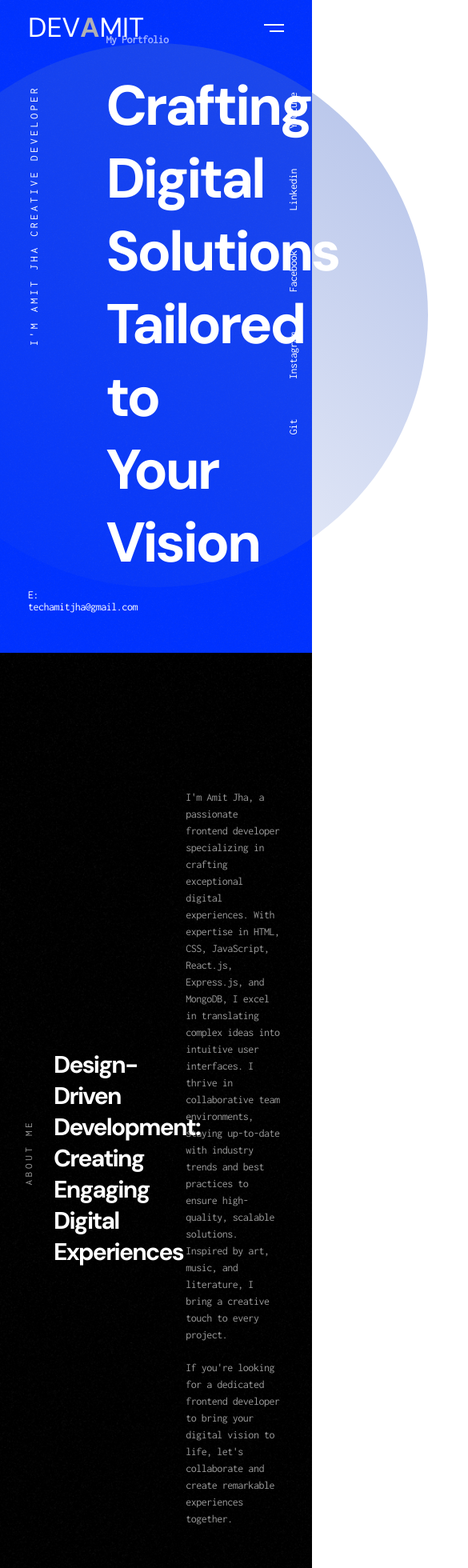
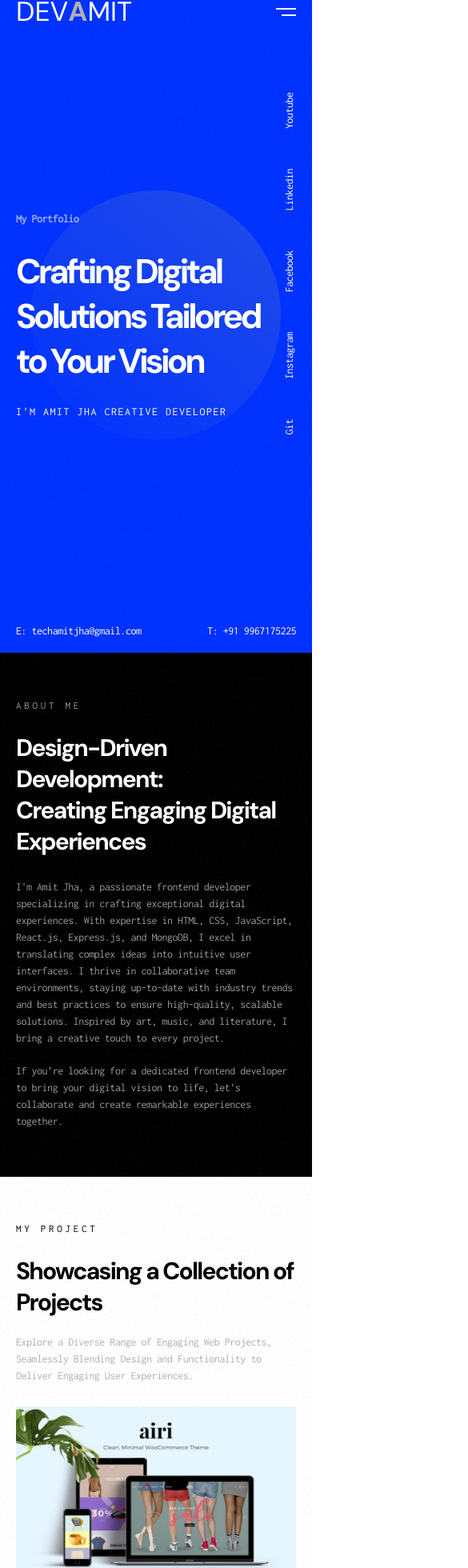
Before and after one commit to devamitjha/devamitjha, a React (Create React App) app: page / in a window 390 px wide. Shown: the part 28-1988 px from the top of the page at 80% size, 585 px wide, since content can reach past the window. Built offline with nearby package versions, Linux system fonts and the light colour scheme.

Commit message:
mobile app

```diff
--- a/src/App.scss
+++ b/src/App.scss
@@ -15,6 +15,9 @@ section{
 }
 .section_container{
     padding: 0 35px;
+    @media(max-width:820px){
+        padding:0 20px;
+    }
 }
 .section_wrapper{
     @extend .d_flex;
--- a/src/components/about/About.js
+++ b/src/components/about/About.js
@@ -11,7 +11,7 @@ const About = () => {
                 <h3>ABOUT ME</h3>
             </div>
             <div className="section_info">
-                <h2>Design-Driven Development: Creating Engaging Digital Experiences</h2>
+                <h2>Design-Driven Development:<br/>Creating Engaging Digital Experiences</h2>
             </div>
         </div>
         <div className="section_right">
--- a/src/components/about/About.scss
+++ b/src/components/about/About.scss
@@ -2,15 +2,33 @@
 .about{
     padding:170px 35px;
     position: relative;
+    @media(max-width:820px){
+        padding:15vw 20px;
+    }
+    br{
+        display:none;
+        @media(max-width:820px){
+            display:block;
+        }
+    }
     .section_wrapper{
         justify-content: space-between;
+        @media(max-width:820px){
+            flex-direction: column;
+        }
         .section_left,
         .section_right{
             width:48%;
+            @media(max-width:820px){
+                width:100%;
+            }
         }
         .section_left{
             padding:0 50px 0 10%;
             position:relative;
+            @media(max-width:820px){
+                padding:0;
+            }
             .section_title{
                 position:absolute;
                 top: 45%;
@@ -19,6 +37,11 @@
                h3{
                 @extend .subtitle;
                }
+                @media(max-width:820px){
+                    position:static;
+                    transform: translate(0);
+                    margin-bottom:7vw;
+                }
             }
             .section_info{
                 //width:60%;
@@ -33,6 +56,10 @@
             flex-direction: column;
             justify-content: flex-end;
             padding-left:20%;
+            @media(max-width:820px){
+              padding:0;
+              margin-top:7vw;
+            }
             p{
                 @extend .body_text;
                 color:#FFFFFF99;
--- a/src/components/career/Career.scss
+++ b/src/components/career/Career.scss
@@ -3,22 +3,37 @@
 .career{
     padding:170px 35px;
     position: relative;
+    @media(max-width:820px){
+        padding:15vw 20px;
+    }
     .section_wrapper{
         justify-content: space-between;
+        @media(max-width:820px){
+            flex-direction: column;
+        }
         .item{
             position:relative;
             @extend .d_flex;
             justify-content: space-between;
             gap:60px;
+            @media(max-width:820px){
+                flex-direction: column;
+            }
             .section_title{
                 position:relative;
-                width:220px;
+                width:11.5vw;
                 @extend .d_flex;
                 justify-content: flex-start;
+                @media(max-width:820px){
+                    width:100%;
+                }
                h3{
                 transform: translate(-50%) rotate(-90deg);
                 @extend .subtitle;
                 color:#000;
+                @media(max-width:820px){
+                    transform: translate(0);
+                }
                }
             }
             .section_info{
@@ -27,6 +42,9 @@
                     @extend .heading_3;
                     margin-bottom:15px;
                     line-height: 1.5;
+                    @media(max-width:1600px){
+                        font-size:2vw;
+                    }
                 }
                 p{
                     @extend .body_text;
--- a/src/components/footer/Footer.scss
+++ b/src/components/footer/Footer.scss
@@ -2,12 +2,21 @@
 footer{
     padding:0 35px;
     position: relative;
+    @media(max-width:820px){
+        padding:0 20px;
+    }
     .section_wrapper{
         padding:30px 0;
         justify-content: space-between;
+        @media(max-width:820px){
+            flex-direction: column;
+        }
         .copyright{
             @extend .body_text;
             color:#FFFFFF99;
+            @media(max-width:820px){
+                margin-bottom:7vw;
+            }
         }
         ul{
             list-style: none;
--- a/src/components/header/Header.scss
+++ b/src/components/header/Header.scss
@@ -9,6 +9,9 @@
     .section_container{
         margin-top: 40px;
         margin-bottom: 0;
+        @media(max-width:820px){
+            margin-top: 20px;
+        }
         .section_wrapper{
             &.jcsb{
                 justify-content: space-between;
--- a/src/components/hero/Hero.scss
+++ b/src/components/hero/Hero.scss
@@ -5,11 +5,18 @@
     width:auto;
     margin:0 auto;
     position: relative;
+    @media(max-width:820px){
+        padding:0 20px;
+    }
     .section_container{
         max-width:1600px;
         position:relative;
         height:100vh;
         margin:0 auto;
+        @media(max-width:820px){
+            display:flex;
+            padding:0;
+        }
         .box{
             width:680px;
             height:680px;
@@ -20,6 +27,10 @@
             left:50%;
             top:50%;
             transform:translate(-50%, -50%);
+            @media(max-width:820px){
+                width:80vw;
+                height:80vw;
+            }
           }
           .link_bottom{
             @extend .d_flex;
@@ -28,6 +39,11 @@
             position: absolute;
             bottom: 50px;
             left: 0px;
+            @media(max-width:820px){
+                justify-content: space-between;
+                width: 100%;
+                bottom: 20px;
+            }
             a{
                 @extend .subtitle_sm;
                 color:$white;
@@ -38,6 +54,9 @@
                 }
                 +a{
                     margin-left:300px;
+                    @media(max-width:820px){
+                        margin-left:0;
+                    }
                 }
 
             }
@@ -53,15 +72,25 @@
         align-items: flex-start;
         padding-left:16vw;
         padding-top:18vw;
+        @media(max-width:820px){
+            padding:0;
+        }
           .content_section{
             display:block;
             width: 100%;
             .heading_container{
                 max-width:580px;
+                @media(max-width:820px){
+                    max-width:95%;
+                }
                 h2{
                     @extend .heading_1;
                     font-size:70px;
                     color:$white;
+                    @media(max-width:820px){
+                        font-size:11vw;
+                        letter-spacing: -3.8px;
+                    }
                 }
                 h3{
                     color:$white;
@@ -78,11 +107,19 @@
                 top: 290px;
                 left: -190px;
                 transform: rotate(-90deg);
+                @media(max-width:820px){
+                    position: static;
+                    transform: rotate(0);
+                    margin-top:7vw;
+                }
             }
             &.right{
                 top: 350px;
                 right: -260px;
                 transform: rotate(-90deg);
+                @media(max-width:1180px){
+                    right:-205px;
+                }
                 ul{
                     list-style: none;
                     @extend .d_flex;
@@ -106,6 +143,9 @@
                 letter-spacing: 3.5px;
                 font-family:$incon;
                 color:$white;
+                @media(max-width:820px){
+                    letter-spacing: 1.5px;
+                }
             }
           }
 
--- a/src/components/project/Project.scss
+++ b/src/components/project/Project.scss
@@ -2,20 +2,37 @@
 .project{
     padding:170px 35px;
     position: relative;
+    @media(max-width:820px){
+        padding:15vw 20px;
+    }
     .section_wrapper{
         justify-content: space-between;
+        @media(max-width:820px){
+            flex-direction: column;
+        }
         .section_left,
         .section_right{
             width:50%;
+            @media(max-width:820px){
+                width:100%;
+            }
         }
         .section_left{
             padding:0 50px 0 10%;
             position:relative;
+            @media(max-width:820px){
+                padding:0;
+            }
             .section_title{
                 position:absolute;
                 top: 45%;
                 left: 0;
                 transform: translate(-50%) rotate(-90deg);
+                @media(max-width:820px){
+                    position:static;
+                    transform: translate(0);
+                    margin-bottom:7vw;
+                }
                h3{
                 @extend .subtitle;
                 color:#000;
@@ -23,6 +40,9 @@
             }
             .section_info{
                 width:60%;
+                @media(max-width:820px){
+                    width:100%;
+                }
                 h2{
                     @extend .heading_2;
                     margin-bottom:20px;
@@ -38,6 +58,9 @@
                 display:block;
                 width:100%;
             }
+            @media(max-width:820px){
+                margin-top:7vw;
+              }
         }
     }
 }
--- a/src/components/skill/Skill.scss
+++ b/src/components/skill/Skill.scss
@@ -2,29 +2,53 @@
 .skill{
     padding:170px 35px;
     position: relative;
+    @media(max-width:820px){
+        padding:15vw 20px;
+    }
     .section_wrapper{
         justify-content: space-between;
+        @media(max-width:820px){
+            flex-direction: column;
+        }
         .section_left,
         .section_right{
             width:50%;
+            @media(max-width:820px){
+                width:100%;
+            }
         }
         .section_left{
             padding:0 50px 0 10%;
             position:relative;
+            @media(max-width:820px){
+                padding:0;
+            }
             .section_title{
                 position:absolute;
                 top: 45%;
                 left: 0;
                 transform: translate(-50%) rotate(-90deg);
+                @media(max-width:820px){
+                    position:static;
+                    transform: translate(0);
+                    margin-bottom:7vw;
+                }
                h3{
                 @extend .subtitle;
                }
             }
             .section_info{
                 width:60%;
+                @media(max-width:820px){
+                   width:100%;
+                    margin-bottom:7vw;
+                }
                 ul{
                     list-style: none;
                     padding-left:30%;
+                    @media(max-width:820px){
+                        padding-left:0;
+                     }
                     li{
                         cursor:pointer;
                         @extend .body_text;
```
Also changed, not shown: src/components/components.scss (+8 -8 lines), 1 other file (tests, documents, lock files or other folders).
